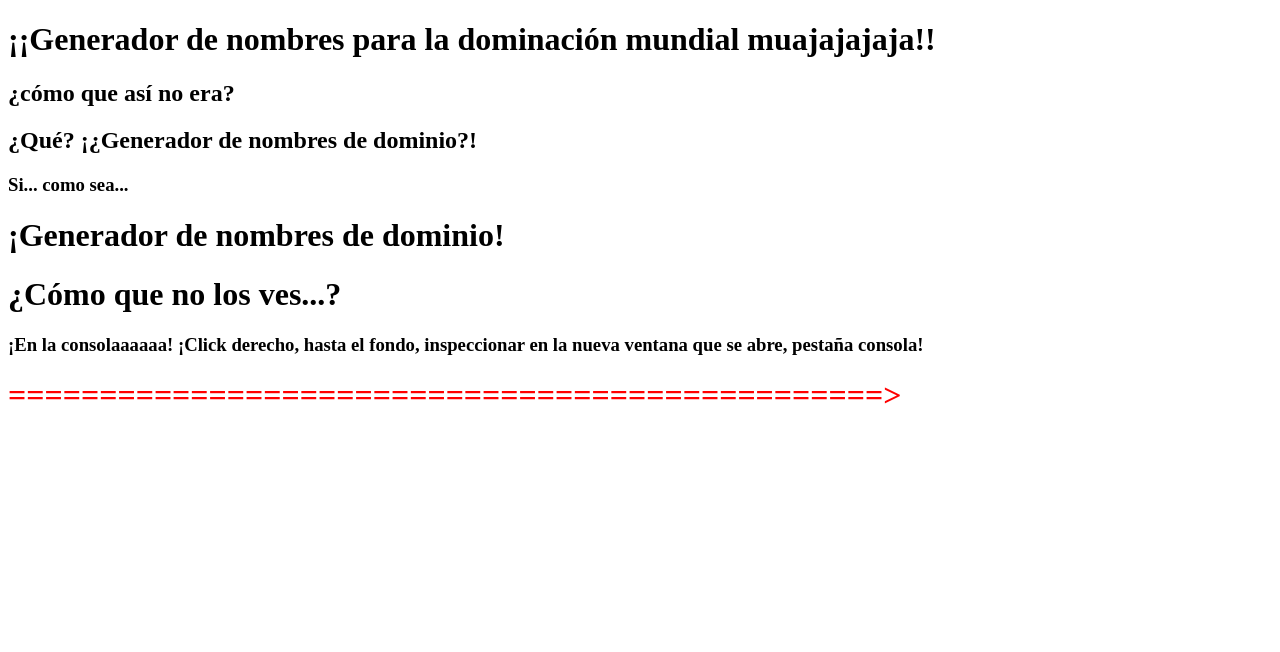
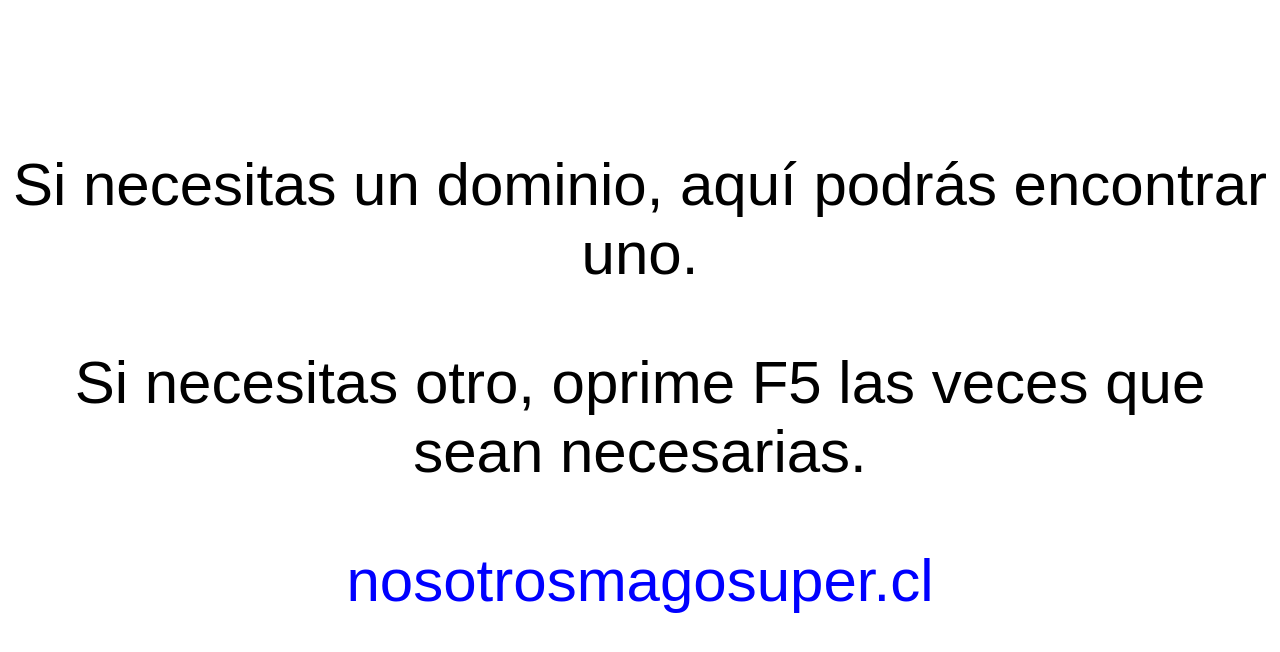
Before and after one commit to EOrellanaVasquez/Generador-de-Nombres-de-Dominios, a plain HTML site: page index.html in a window 1280 px wide. Drawn offline with Linux system fonts and the light colour scheme.

Commit message:
Updated
Se actualizó para que se mostrara al cargar la página!

```diff
--- a/app.js
+++ b/app.js
@@ -1,16 +1,21 @@
-let pronoun = ['yo', 'tú', 'él', 'nosotros', 'vosotros', 'ellos'];
-let noun = ['mago', 'mapache', 'árbol', 'invocador', 'sniper', 'camper', 'silla', 'taza'];
-let adj = ['super', 'alto', 'hondo', 'cansado', 'bello', 'redondo', 'mágico', 'astral'];
+let pronoun = ['yo', 'tu', 'el', 'nosotros', 'vosotros', 'ellos'];
+let noun = ['mago', 'mapache', 'arbol', 'invocador', 'sniper', 'camper', 'silla', 'taza'];
+let adj = ['super', 'alto', 'hondo', 'cansado', 'bello', 'redondo', 'magico', 'astral'];
 let ext = ['.cl', '.com', '.com.ar', '.com.nz'];
 
+function domainNameGenerator (pronoun, noun, adj, ext){
 
-    for (let comp1 = 0; comp1 <= pronoun.length; comp1++) {
-        for (let comp2 = 0; comp2 <= noun.length; comp2++) {
-            for (let comp3 = 0; comp3 <= adj.length; comp3++) {
-                for (let comp4 = 0; comp4 <= ext.length; comp4++) {
+    let numPronoun = Math.floor(Math.random() * pronoun.length);
+    let numNoun = Math.floor(Math.random() * noun.length);
+    let numAdj = Math.floor(Math.random() * adj.length);
+    let numExt = Math.floor(Math.random() * ext.length);
 
-                    console.log(pronoun[comp1] + noun[comp2] + adj[comp3] + ext[comp4]);
-                }
-            }
-        }
-    }
+    return pronoun[numPronoun] + noun[numNoun] + adj[numAdj] + ext[numExt];
+}
+
+function onLoad(){
+    let domainGen = document.getElementById('domainGenerator');
+    domainGen.innerHTML = domainNameGenerator(pronoun, noun, adj, ext);
+}
+
+window.onload = onLoad;
--- a/index.html
+++ b/index.html
@@ -4,21 +4,21 @@
 <head>
     <meta charset="UTF-8">
     <meta name="viewport" content="width=device-width, initial-scale=1.0">
-    <title>Generador de nombres de dominio</title>
+    <title>Generador de Nombres de Dominio.</title>
+    <link rel="stylesheet"  type="text/css" href="styless.css">
+    <script src="app.js"></script>
 </head>
 
 <body>
-    <div>
-        <h1>¡¡Generador de nombres para la dominación mundial muajajajaja!!</h1>
-        <h2>¿cómo que así no era?</h2>
-        <h2>¿Qué? ¡¿Generador de nombres de dominio?!</h2>
-        <h3>Si... como sea...</h3>
-        <h1>¡Generador de nombres de dominio!</h1>
-        <h1>¿Cómo que no los ves...?</h1>
-        <h3>¡En la consolaaaaaa! ¡Click derecho, hasta el fondo, inspeccionar en la nueva ventana que se abre, pestaña consola!</h3>
-        <h1><span style="color: red;">================================================></span></h1>
+
+    <div id="div1">
+
+        <p>Si necesitas un dominio, aquí podrás encontrar uno.</p>
+        <p>Si necesitas otro, oprime F5 las veces que sean necesarias.</p>
+        <p id="domainGenerator"></p>
+
     </div>
-    <script src="app.js"></script>
+
 </body>
 
 </html>
--- /dev/null
+++ b/styless.css
@@ -0,0 +1,10 @@
+#div1{
+    text-align: center;
+    font-size: 60px;
+    font-family: Arial, Helvetica, sans-serif;
+    margin-top: 150px;
+}
+
+#domainGenerator{
+    color: blue;
+}
```
